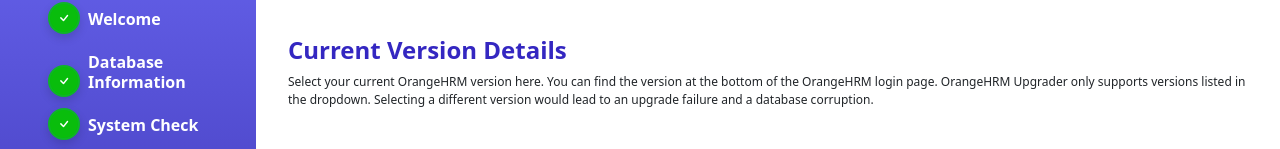
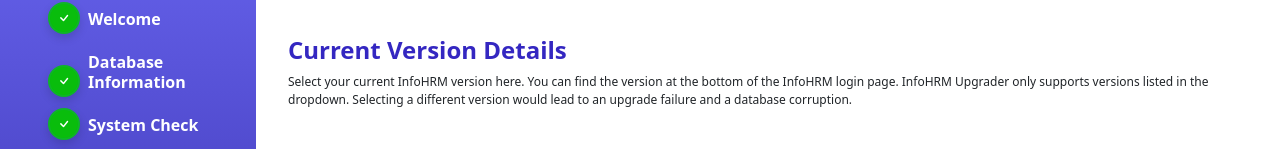
Before and after one commit to Info-2022/InfoHRM, a React (Create React App) app: page /versiondetails in a window 1280 px wide. Shown: the part 129-278 px from the top of the page. Built offline with nearby package versions, Linux system fonts and the light colour scheme.

Commit message:
Update versiondetails.js

```diff
--- a/src/components/Upgrade Installation/versiondetails.js
+++ b/src/components/Upgrade Installation/versiondetails.js
@@ -49,7 +49,7 @@
 
                 <div >
                     <h4 className="head">Current Version Details</h4>
-                    <p>Select your current OrangeHRM version here. You can find the version at the bottom of the OrangeHRM login page. OrangeHRM Upgrader only supports versions listed in the dropdown. Selecting a different version would lead to an upgrade failure and a database corruption.</p>
+                    <p>Select your current InfoHRM version here. You can find the version at the bottom of the InfoHRM login page. InfoHRM Upgrader only supports versions listed in the dropdown. Selecting a different version would lead to an upgrade failure and a database corruption.</p>
                     <div className='datalists'>
                         <div className='datalists1'>
                         <dl className='instancedl'>
```
